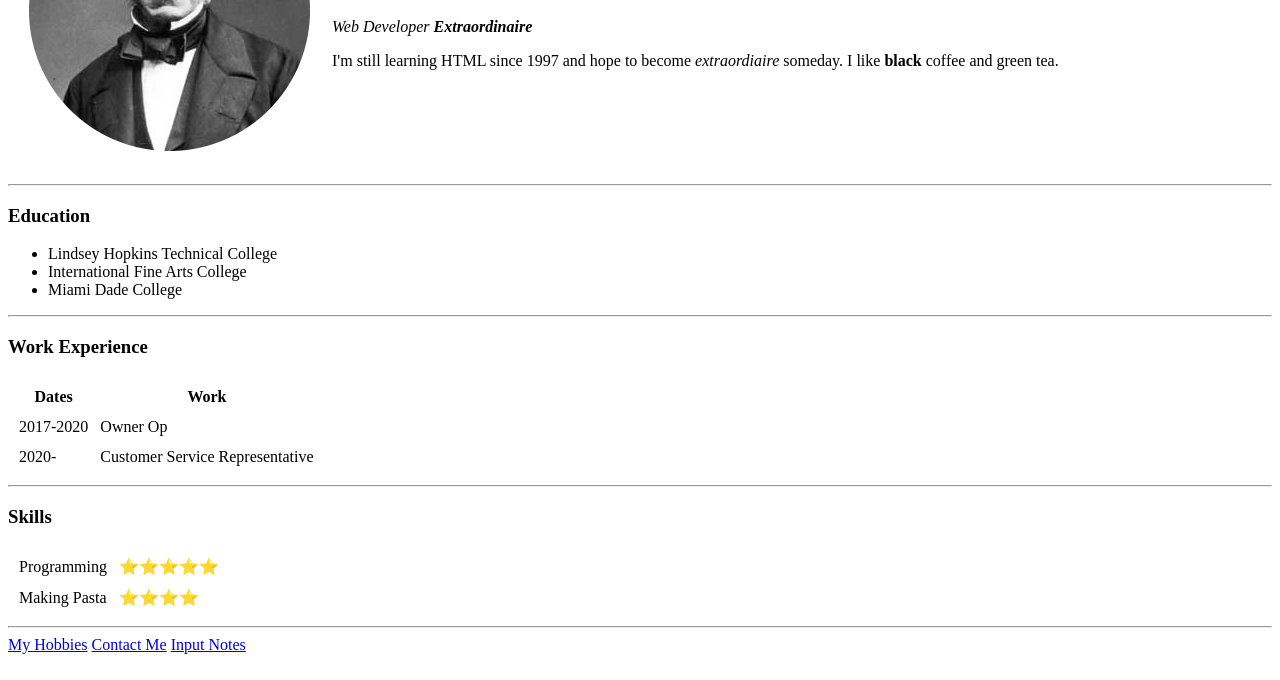
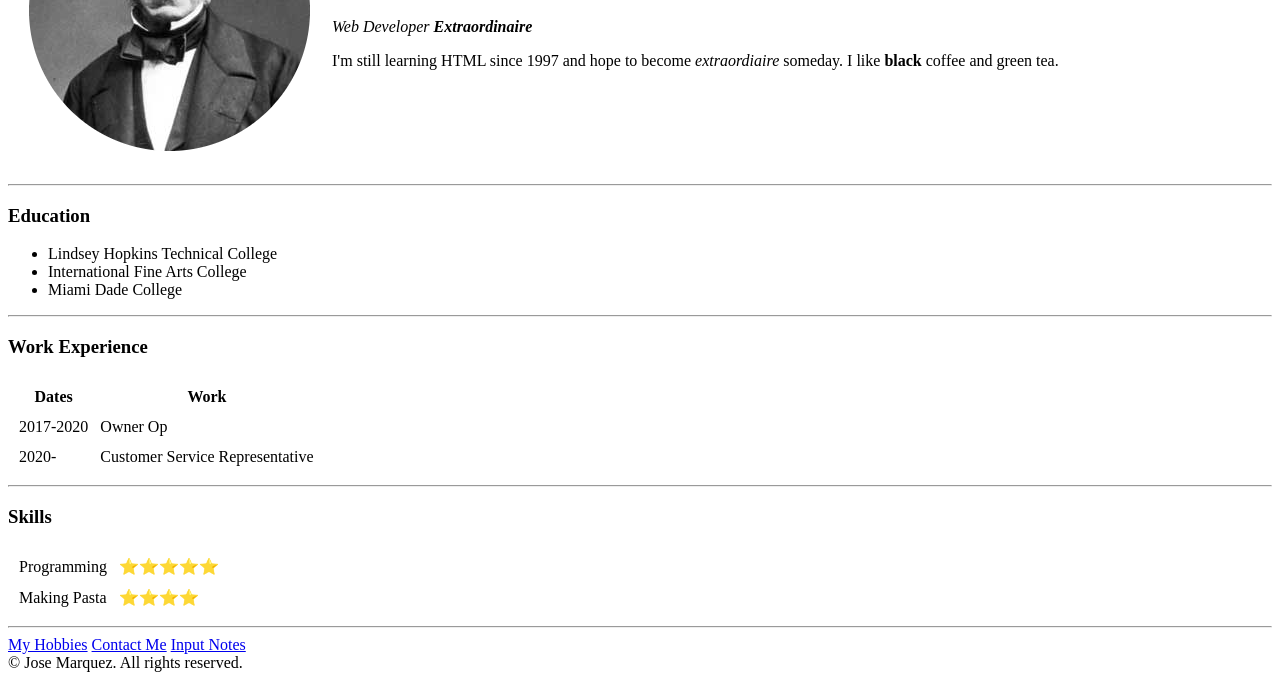
Before and after one commit to reprogramming-jose/CV, a plain HTML site: page index.html in a window 1280 px wide. Shown: the part 159-839 px from the top of the page. Drawn offline with Linux system fonts and the light colour scheme.

Commit message:
Update index.html
Added footer legal statement.

```diff
--- a/index.html
+++ b/index.html
@@ -68,6 +68,8 @@
   <a href="hobbies.html">My Hobbies</a>
   <a href="contact.html">Contact Me</a>
   <a href="input.html">Input Notes</a>
+
+  <footer>© Jose Marquez. All rights reserved.</footer>
 </body>
 
 </html>
```
